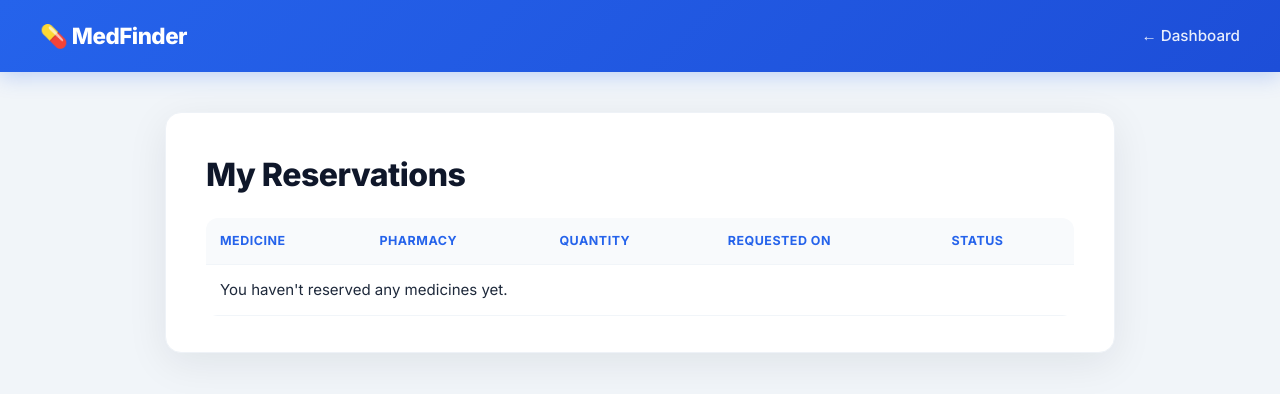
After one commit to akashmane-it/smart-medicine-access-system, a Flask app: page /my-reservations in a window 1280 px wide. The commit adds this page. Shown: the top 394 px of the page. Run offline with Flask 3, Linux system fonts and the light colour scheme; the visitor is signed in with stand-in values (Sample User, id 1); data that the repository does not hold is empty.

Commit message:
Add reservation system: reserve, confirm, reject medicines

```diff
--- a/app.py
+++ b/app.py
@@ -130,7 +130,8 @@ def pharmacy_dashboard():
 
     conn = get_db_connection()
     inventory = conn.execute('''
-        SELECT medicines.name, inventory.quantity, inventory.price, inventory.updated_at
+        SELECT inventory.id AS inventory_id, medicines.name, medicines.generic_name,
+               medicines.category, inventory.quantity, inventory.price, inventory.updated_at
         FROM inventory
         JOIN medicines ON inventory.medicine_id = medicines.id
         WHERE inventory.pharmacy_id = ?
@@ -222,11 +223,13 @@ def search():
     if query:
         conn = get_db_connection()
         rows = conn.execute('''
-            SELECT pharmacies.name AS pharmacy_name,
+            SELECT pharmacies.id AS pharmacy_id,
+                   pharmacies.name AS pharmacy_name,
                    pharmacies.address,
                    pharmacies.contact,
                    pharmacies.latitude,
                    pharmacies.longitude,
+                   medicines.id AS medicine_id,
                    medicines.name AS medicine_name,
                    inventory.quantity,
                    inventory.price
@@ -476,5 +479,139 @@ def find_pharmacy_for_all():
                             requested_medicines=requested_medicines,
                             full_matches=full_matches,
                             partial_matches=partial_matches)
+@app.route('/pharmacy/edit-medicine/<int:inventory_id>', methods=['GET', 'POST'])
+def edit_medicine(inventory_id):
+    if 'pharmacy_id' not in session:
+        return redirect(url_for('pharmacy_login'))
+
+    conn = get_db_connection()
+
+    if request.method == 'POST':
+        medicine_name = request.form['medicine_name'].strip()
+        generic_name = request.form['generic_name'].strip()
+        category = request.form['category'].strip()
+        quantity = request.form['quantity']
+        price = request.form['price']
+
+        # get the medicine_id linked to this inventory row
+        inv_row = conn.execute('SELECT medicine_id FROM inventory WHERE id = ? AND pharmacy_id = ?',
+                                (inventory_id, session['pharmacy_id'])).fetchone()
+        if inv_row:
+            conn.execute('UPDATE medicines SET name = ?, generic_name = ?, category = ? WHERE id = ?',
+                         (medicine_name, generic_name, category, inv_row['medicine_id']))
+            conn.execute('UPDATE inventory SET quantity = ?, price = ?, updated_at = CURRENT_TIMESTAMP WHERE id = ?',
+                         (quantity, price, inventory_id))
+            conn.commit()
+
+        conn.close()
+        return redirect(url_for('pharmacy_dashboard'))
+
+    item = conn.execute('''
+        SELECT inventory.id AS inventory_id, medicines.name, medicines.generic_name,
+               medicines.category, inventory.quantity, inventory.price
+        FROM inventory
+        JOIN medicines ON inventory.medicine_id = medicines.id
+        WHERE inventory.id = ? AND inventory.pharmacy_id = ?
+    ''', (inventory_id, session['pharmacy_id'])).fetchone()
+    conn.close()
+
+    if not item:
+        return redirect(url_for('pharmacy_dashboard'))
+
+    return render_template('edit_medicine.html', item=item)
+
+@app.route('/pharmacy/remove-medicine/<int:inventory_id>', methods=['POST'])
+def remove_medicine(inventory_id):
+    if 'pharmacy_id' not in session:
+        return redirect(url_for('pharmacy_login'))
+
+    conn = get_db_connection()
+    conn.execute('DELETE FROM inventory WHERE id = ? AND pharmacy_id = ?',
+                 (inventory_id, session['pharmacy_id']))
+    conn.commit()
+    conn.close()
+
+    return redirect(url_for('pharmacy_dashboard'))
+@app.route('/reserve-medicine', methods=['POST'])
+def reserve_medicine():
+    if 'user_id' not in session:
+        return redirect(url_for('login'))
+
+    pharmacy_id = request.form['pharmacy_id']
+    medicine_id = request.form['medicine_id']
+    quantity = request.form['quantity']
+
+    conn = get_db_connection()
+    conn.execute(
+        'INSERT INTO reservations (user_id, pharmacy_id, medicine_id, quantity) VALUES (?, ?, ?, ?)',
+        (session['user_id'], pharmacy_id, medicine_id, quantity)
+    )
+    conn.commit()
+    conn.close()
+
+    return "Reservation submitted! The pharmacy will confirm your order. <br><a href='/search'>Back to Search</a> | <a href='/my-reservations'>View My Reservations</a>"
+@app.route('/pharmacy/reservations')
+def pharmacy_reservations():
+    if 'pharmacy_id' not in session:
+        return redirect(url_for('pharmacy_login'))
+
+    conn = get_db_connection()
+    reservations = conn.execute('''
+        SELECT reservations.id, reservations.quantity, reservations.status, reservations.created_at,
+               users.name AS user_name, medicines.name AS medicine_name
+        FROM reservations
+        JOIN users ON reservations.user_id = users.id
+        JOIN medicines ON reservations.medicine_id = medicines.id
+        WHERE reservations.pharmacy_id = ?
+        ORDER BY reservations.created_at DESC
+    ''', (session['pharmacy_id'],)).fetchall()
+    conn.close()
+
+    return render_template('pharmacy_reservations.html', reservations=reservations)
+
+@app.route('/pharmacy/confirm-reservation/<int:reservation_id>', methods=['POST'])
+def confirm_reservation(reservation_id):
+    if 'pharmacy_id' not in session:
+        return redirect(url_for('pharmacy_login'))
+
+    conn = get_db_connection()
+    conn.execute('UPDATE reservations SET status = ? WHERE id = ? AND pharmacy_id = ?',
+                 ('confirmed', reservation_id, session['pharmacy_id']))
+    conn.commit()
+    conn.close()
+
+    return redirect(url_for('pharmacy_reservations'))
+
+@app.route('/pharmacy/reject-reservation/<int:reservation_id>', methods=['POST'])
+def reject_reservation(reservation_id):
+    if 'pharmacy_id' not in session:
+        return redirect(url_for('pharmacy_login'))
+
+    conn = get_db_connection()
+    conn.execute('UPDATE reservations SET status = ? WHERE id = ? AND pharmacy_id = ?',
+                 ('rejected', reservation_id, session['pharmacy_id']))
+    conn.commit()
+    conn.close()
+
+    return redirect(url_for('pharmacy_reservations'))
+
+@app.route('/my-reservations')
+def my_reservations():
+    if 'user_id' not in session:
+        return redirect(url_for('login'))
+
+    conn = get_db_connection()
+    reservations = conn.execute('''
+        SELECT reservations.quantity, reservations.status, reservations.created_at,
+               pharmacies.name AS pharmacy_name, medicines.name AS medicine_name
+        FROM reservations
+        JOIN pharmacies ON reservations.pharmacy_id = pharmacies.id
+        JOIN medicines ON reservations.medicine_id = medicines.id
+        WHERE reservations.user_id = ?
+        ORDER BY reservations.created_at DESC
+    ''', (session['user_id'],)).fetchall()
+    conn.close()
+
+    return render_template('my_reservations.html', reservations=reservations)
 if __name__ == '__main__':
     app.run(debug=True)
--- a/database.py
+++ b/database.py
@@ -88,9 +88,30 @@ def create_requests_table():
     conn.close()
     print("Requests table created successfully!")
 
+def create_reservations_table():
+    conn = get_db_connection()
+    conn.execute('''
+        CREATE TABLE IF NOT EXISTS reservations (
+            id INTEGER PRIMARY KEY AUTOINCREMENT,
+            user_id INTEGER NOT NULL,
+            pharmacy_id INTEGER NOT NULL,
+            medicine_id INTEGER NOT NULL,
+            quantity INTEGER NOT NULL DEFAULT 1,
+            status TEXT DEFAULT 'pending',
+            created_at TIMESTAMP DEFAULT CURRENT_TIMESTAMP,
+            FOREIGN KEY (user_id) REFERENCES users (id),
+            FOREIGN KEY (pharmacy_id) REFERENCES pharmacies (id),
+            FOREIGN KEY (medicine_id) REFERENCES medicines (id)
+        )
+    ''')
+    conn.commit()
+    conn.close()
+    print("Reservations table created successfully!")
+
 if __name__ == '__main__':
     create_users_table()
     create_pharmacies_table()
     create_medicines_table()
     create_inventory_table()
     create_requests_table()
+    create_reservations_table()
--- a/templates/dashboard.html
+++ b/templates/dashboard.html
@@ -18,6 +18,7 @@
         <div class="action-links">
             <a href="/search" class="link-blue">🔍 Search for Medicines</a>
             <a href="/upload-prescription" class="link-purple">📄 Upload Prescription</a>
+            <a href="/my-reservations" class="link-blue">🛒 My Reservations</a>
         </div>
     </div>
 </body>
--- /dev/null
+++ b/templates/my_reservations.html
@@ -0,0 +1,47 @@
+<!DOCTYPE html>
+<html lang="en">
+<head>
+    <meta charset="UTF-8">
+    <title>My Reservations</title>
+    <link rel="stylesheet" href="{{ url_for('static', filename='style.css') }}">
+</head>
+<body>
+    <div class="navbar">
+        <span class="brand">💊 MedFinder</span>
+        <div><a href="/dashboard">← Dashboard</a></div>
+    </div>
+
+    <div class="container">
+        <h1>My Reservations</h1>
+
+        <table>
+            <tr>
+                <th>Medicine</th>
+                <th>Pharmacy</th>
+                <th>Quantity</th>
+                <th>Requested On</th>
+                <th>Status</th>
+            </tr>
+            {% for r in reservations %}
+            <tr>
+                <td>{{ r['medicine_name'] }}</td>
+                <td>{{ r['pharmacy_name'] }}</td>
+                <td>{{ r['quantity'] }}</td>
+                <td>{{ r['created_at'] }}</td>
+                <td>
+                    {% if r['status'] == 'pending' %}
+                        <span class="badge-pending">Pending</span>
+                    {% elif r['status'] == 'confirmed' %}
+                        <span class="badge-success">Confirmed — visit pharmacy to collect</span>
+                    {% else %}
+                        <span class="badge-pending" style="background:#fee2e2; color:#b91c1c;">Rejected</span>
+                    {% endif %}
+                </td>
+            </tr>
+            {% else %}
+            <tr><td colspan="5">You haven't reserved any medicines yet.</td></tr>
+            {% endfor %}
+        </table>
+    </div>
+</body>
+</html>
```
Also changed, not shown: templates/edit_medicine.html (added, +37 -0 lines), templates/pharmacy_dashboard.html (+15 -3 lines), templates/pharmacy_reservations.html (added, +58 -0 lines), templates/search.html (+9 -0 lines).
